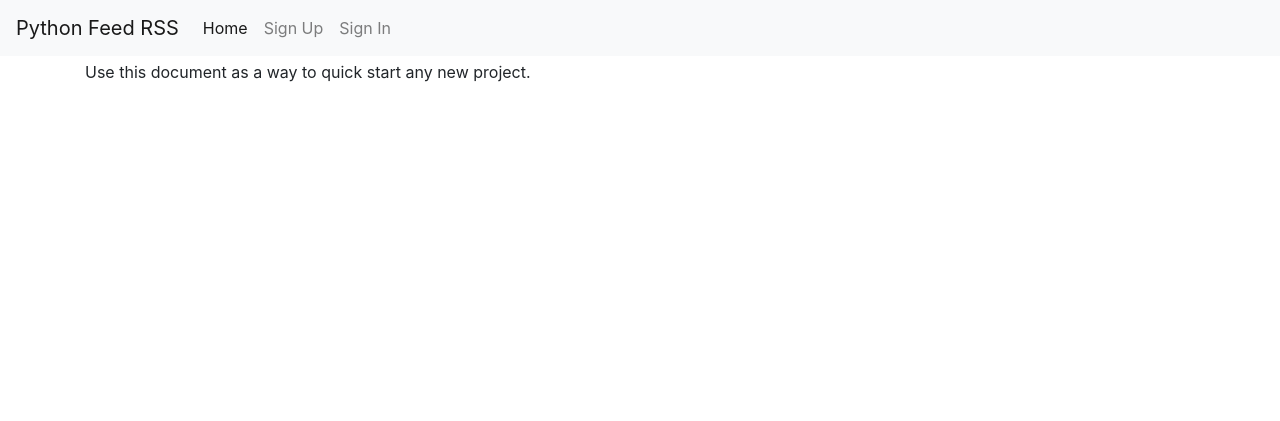
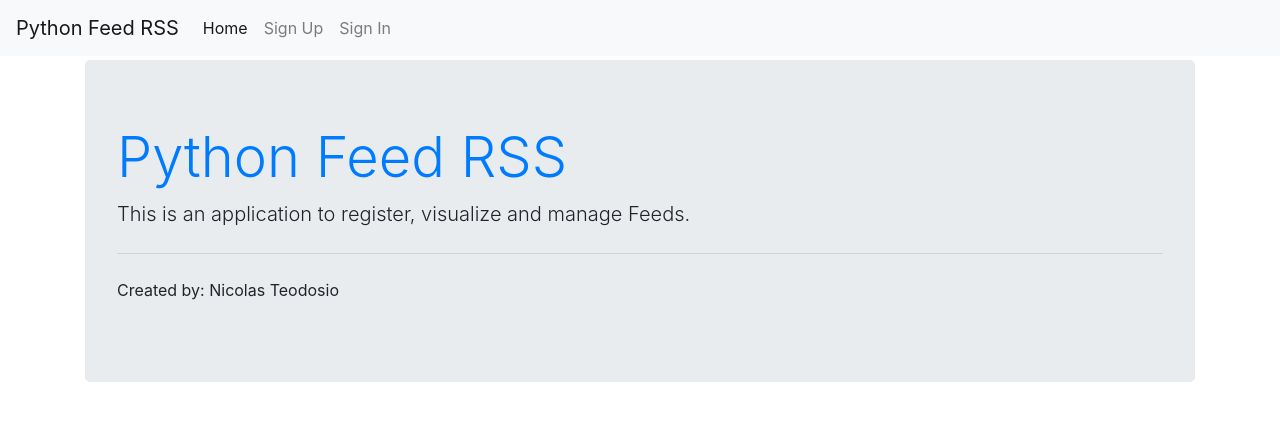
Before and after one commit to nicolasteodosio/pyfeedrss, a Django app: page / in a window 1280 px wide. Shown: the top 421 px of the page. Run offline with Django 3.2, Linux system fonts and the light colour scheme; some libraries are stand-ins or nearby versions.

Commit message:
feature: creating home

```diff
--- a/app/templates/home.html
+++ b/app/templates/home.html
@@ -1 +1,9 @@
 {% extends "base.html" %}
+{% block content %}
+    <div class="jumbotron">
+        <h1 class="display-4" style="color: #007bff">Python Feed RSS</h1>
+        <p class="lead">This is an application to register, visualize and manage Feeds.</p>
+        <hr class="my-4">
+        <p>Created by: Nicolas Teodosio</p>
+    </div>
+{% endblock %}
```
